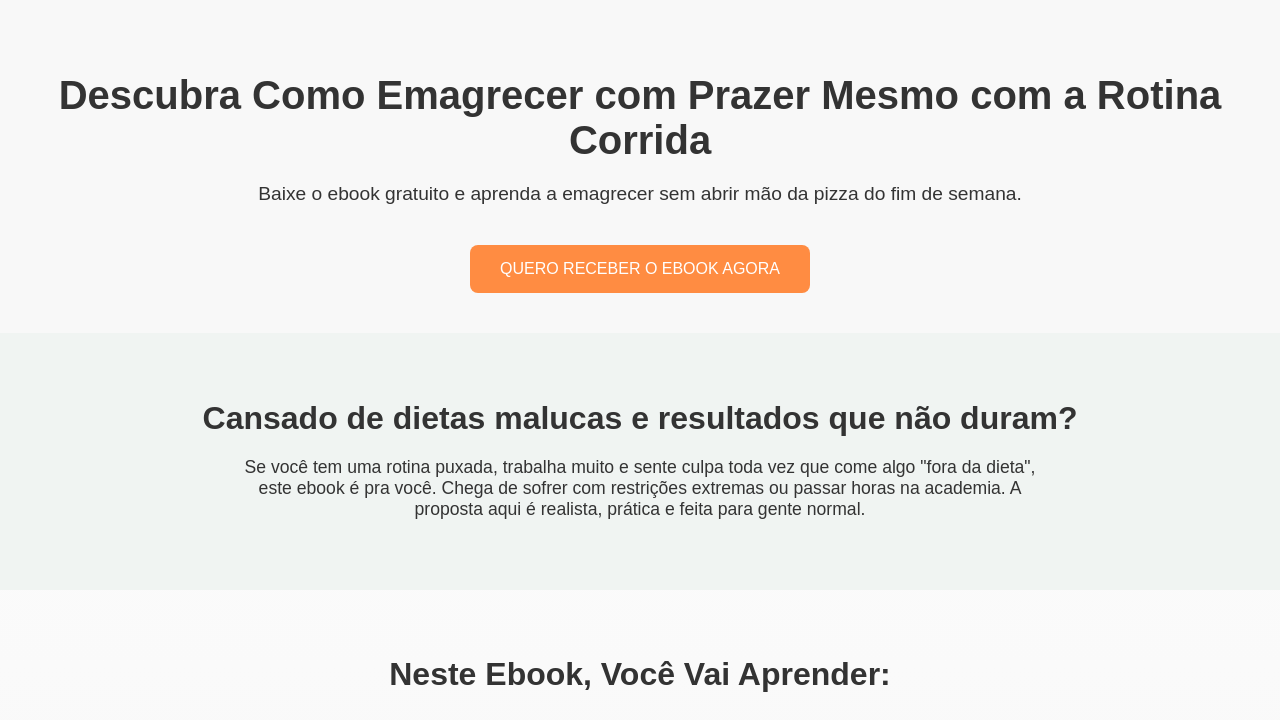
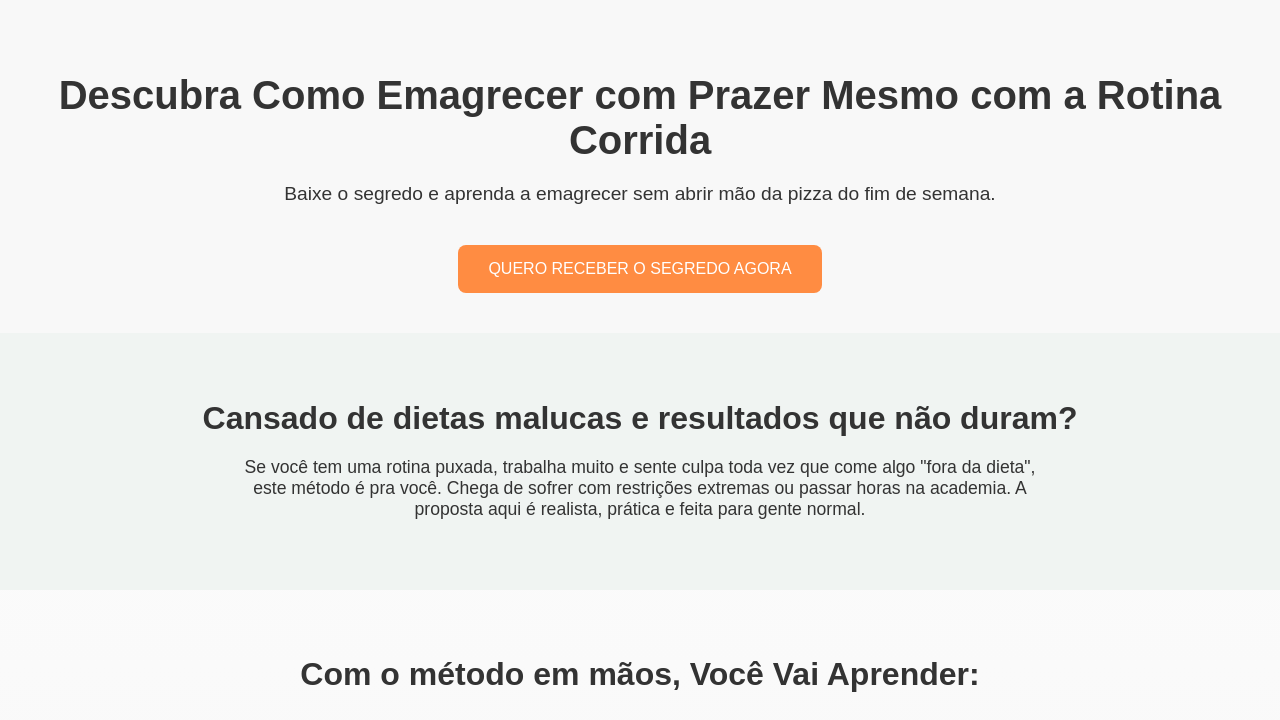
Before and after one commit to Danieltbrasil/Ebook, a plain HTML site: page index.html in a window 1280 px wide. Shown: the top 720 px of the page. Drawn offline with Linux system fonts and the light colour scheme.

Commit message:
Update index.html

```diff
--- a/index.html
+++ b/index.html
@@ -4,8 +4,8 @@
   <meta charset="UTF-8" />
   <meta name="viewport" content="width=device-width, initial-scale=1.0" />
   <title>Guia da Dieta Flexível - Emagreça com Prazer</title>
-  <meta name="description" content="Baixe o ebook gratuito e aprenda a emagrecer sem abrir mão dos seus alimentos favoritos. Método realista e prático para quem tem rotina corrida." />
-  <meta name="keywords" content="dieta flexível, emagrecer, ebook gratuito, saúde, alimentação saudável" />
+  <meta name="description" content="Baixe o segredo e aprenda a emagrecer sem abrir mão dos seus alimentos favoritos. Método realista e prático para quem tem rotina corrida." />
+  <meta name="keywords" content="dieta flexível, emagrecer, saúde, alimentação saudável" />
   <meta name="author" content="Seu Nome ou Marca" />
   <style>
     body {
@@ -199,20 +199,20 @@
 </head>
 
 <body>
-  <section id="hero" aria-label="Apresentação do ebook">
+  <section id="hero" aria-label="Apresentação do método">
     <h1>Descubra Como Emagrecer com Prazer Mesmo com a Rotina Corrida</h1>
-    <p>Baixe o ebook gratuito e aprenda a emagrecer sem abrir mão da pizza do fim de semana.</p>
+    <p>Baixe o segredo e aprenda a emagrecer sem abrir mão da pizza do fim de semana.</p>
     <!-- Link com âncora para o formulário -->
-    <a href="#botao" aria-label="Ir para o formulário de captura para baixar o ebook">QUERO RECEBER O EBOOK AGORA</a>
+    <a href="#botao" >QUERO RECEBER O SEGREDO AGORA</a>
   </section>
 
   <section aria-labelledby="sec-why">
     <h2 id="sec-why">Cansado de dietas malucas e resultados que não duram?</h2>
-    <p>Se você tem uma rotina puxada, trabalha muito e sente culpa toda vez que come algo "fora da dieta", este ebook é pra você. Chega de sofrer com restrições extremas ou passar horas na academia. A proposta aqui é realista, prática e feita para gente normal.</p>
+    <p>Se você tem uma rotina puxada, trabalha muito e sente culpa toda vez que come algo "fora da dieta", este método é pra você. Chega de sofrer com restrições extremas ou passar horas na academia. A proposta aqui é realista, prática e feita para gente normal.</p>
   </section>
 
   <section aria-labelledby="sec-learn">
-    <h2 id="sec-learn">Neste Ebook, Você Vai Aprender:</h2>
+    <h2 id="sec-learn">Com o método em mãos, Você Vai Aprender:</h2>
     <ul>
       <li>Por que dietas restritivas não funcionam e como sair desse ciclo.</li>
       <li>Como encaixar hábitos saudáveis em meio ao caos do dia a dia.</li>
@@ -257,7 +257,7 @@
 
 
   <footer role="contentinfo">
-    © 2025 | Ebook "Emagreça Sem Neurose" | Todos os direitos reservados.
+    © 2025 | Método "Emagreça Sem Neurose" | Todos os direitos reservados.
     <br />Feito com equilíbrio, para uma vida mais leve.
   </footer>
 </body>
```
